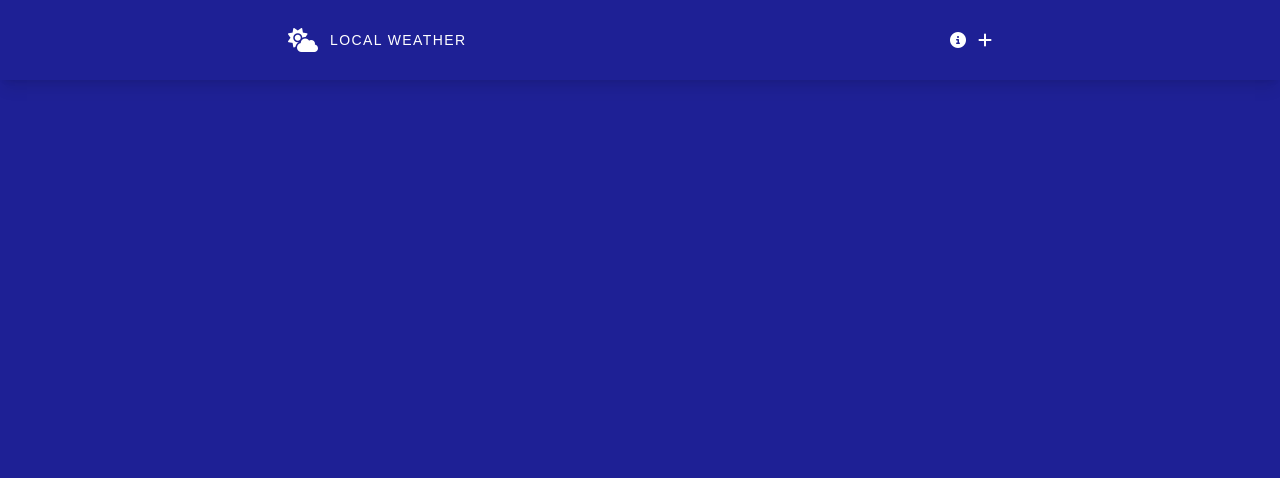
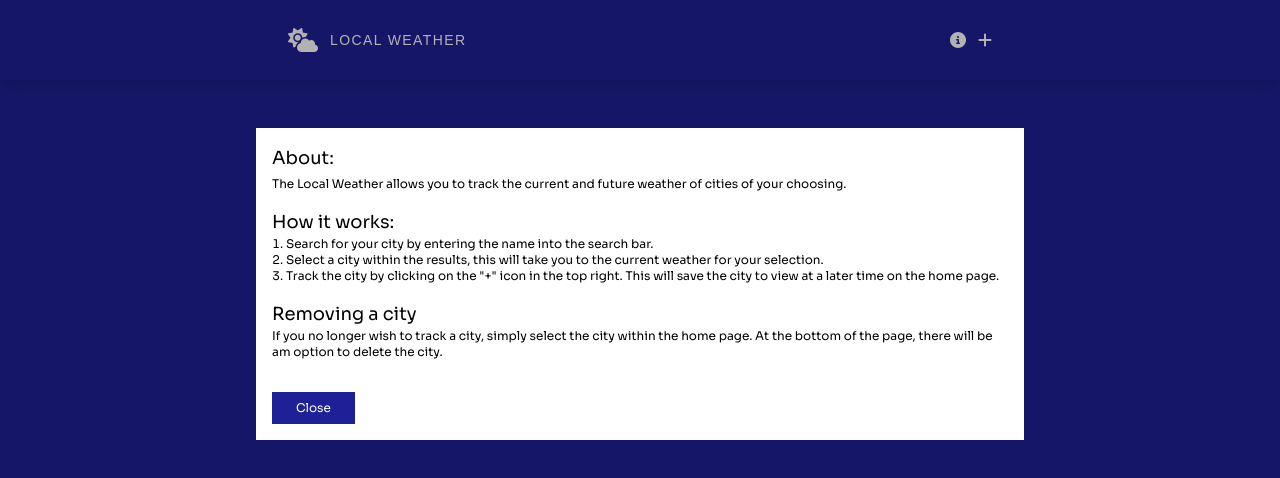
Before and after one commit to eigdoyr/weather-app, a Vue app: page / in a window 1280 px wide. Both pictures are taken after a click on the icon 958 px from the left and 40 px from the top of the page. Shown: the top 478 px of the page. Built offline with nearby package versions, Linux system fonts and the light colour scheme.

Commit message:
feat: add info modal

```diff
--- /dev/null
+++ b/src/components/BaseModal.vue
@@ -0,0 +1,62 @@
+<template>
+  <Teleport to="body">
+    <Transition name="modal-outer">
+      <div
+        v-show="modalActive"
+        class="font-['Sora'] text-xs absolute w-full bg-black bg-opacity-30 h-screen top-0 left-0 flex justify-center px-8"
+      >
+        <Transition name="modal-inner">
+          <div
+            v-if="modalActive"
+            class="p-4 bg-white self-start mt-32 max-w-screen-md"
+          >
+            <slot />
+            <button
+              @click="$emit('close-modal')"
+              class="text-white mt-8 bg-weather-primary py-2 px-6"
+            >
+              Close
+            </button>
+          </div>
+        </Transition>
+      </div>
+    </Transition>
+  </Teleport>
+</template>
+
+<script setup>
+defineEmits(["close-modal"]);
+defineProps({
+  modalActive: {
+    type: Boolean,
+    default: false,
+  },
+});
+</script>
+
+<style scoped>
+.modal-outer-enter-active,
+.modal-outer-leave-active {
+  transition: opacity 0.2s cubic-bezier(0.52, 0.02, 0.19, 1.02);
+}
+
+.modal-outer-enter-from,
+.modal-outer-leave-to {
+  transition: opacity 0;
+}
+
+/* .modal-outer-enter-active {
+  transition: opacity 0.3s cubic-bezier(0.52, 0.02, 0.19, 1.02) 0.15s;
+}
+.modal-outer-leave-active {
+  transition: opacity 0.3s cubic-bezier(0.52, 0.02, 0.19, 1.02);
+} */
+
+/* .modal-outer-enter-from {
+  transition: opacity 0;
+  transform: scale(0.8);
+}
+.modal-outer-leave-to {
+  transform: scale(0.8);
+} */
+</style>
--- a/src/components/SiteNavigation.vue
+++ b/src/components/SiteNavigation.vue
@@ -14,16 +14,54 @@
 
       <div class="flex gap-3 flex-1 justify-end">
         <i
+          @click="toggleModal"
           class="fa-solid fa-circle-info hover:text-sky-300 duration-150 cursor-pointer"
         ></i>
         <i
           class="fa-solid fa-plus hover:text-sky-300 duration-150 cursor-pointer"
         ></i>
       </div>
+      <BaseModal :modalActive="modalActive" @close-modal="toggleModal">
+        <div class="text-black">
+          <h1 class="text-lg mb-1">About:</h1>
+          <p class="mb-4">
+            The Local Weather allows you to track the current and future weather
+            of cities of your choosing.
+          </p>
+          <h2 class="text-lg">How it works:</h2>
+          <ol class="list-decimal list-inside mb-4">
+            <li>
+              Search for your city by entering the name into the search bar.
+            </li>
+            <li>
+              Select a city within the results, this will take you to the
+              current weather for your selection.
+            </li>
+            <li>
+              Track the city by clicking on the "+" icon in the top right. This
+              will save the city to view at a later time on the home page.
+            </li>
+          </ol>
+
+          <h2 class="text-lg">Removing a city</h2>
+          <p>
+            If you no longer wish to track a city, simply select the city within
+            the home page. At the bottom of the page, there will be am option to
+            delete the city.
+          </p>
+        </div>
+      </BaseModal>
     </nav>
   </header>
 </template>
 
 <script setup>
+import { ref } from "vue";
 import { RouterLink } from "vue-router";
+import BaseModal from "./BaseModal.vue";
+
+const modalActive = ref(null);
+const toggleModal = () => {
+  modalActive.value = !modalActive.value;
+};
 </script>
```
